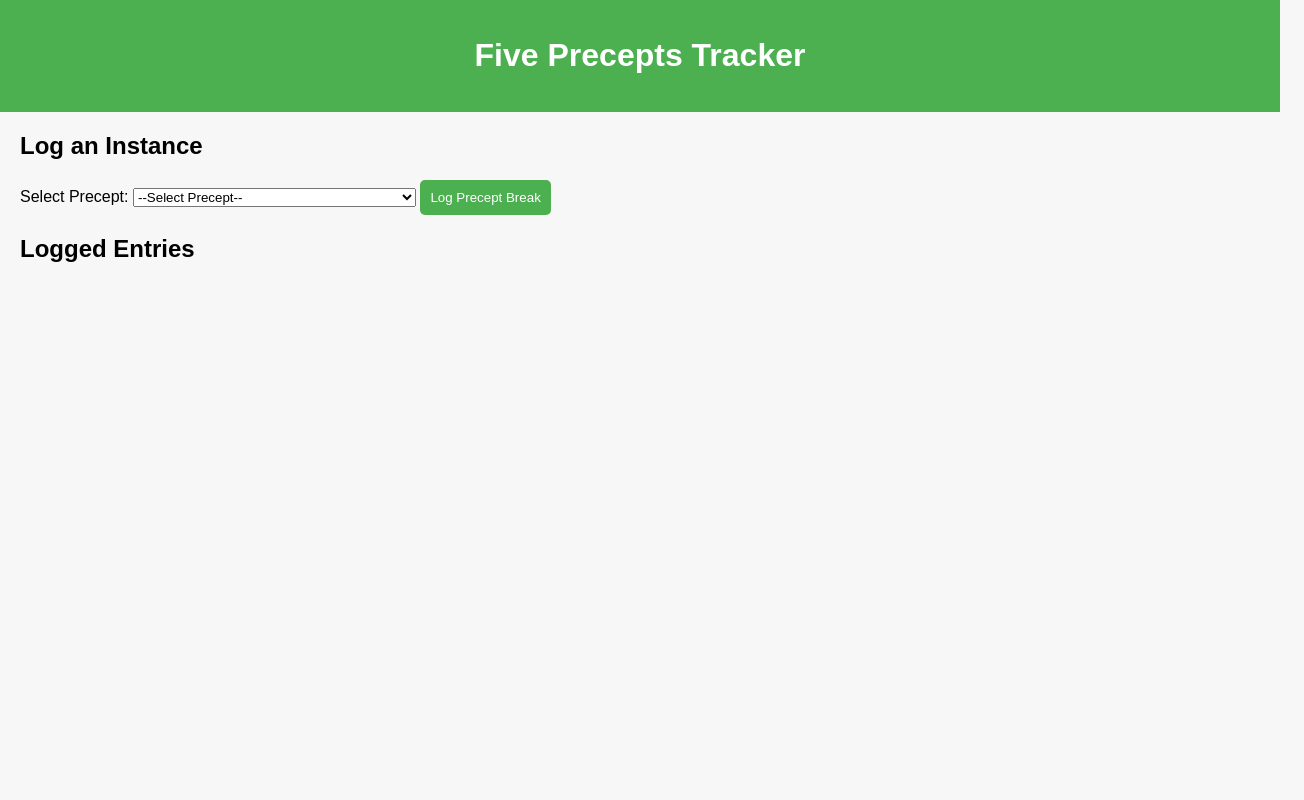
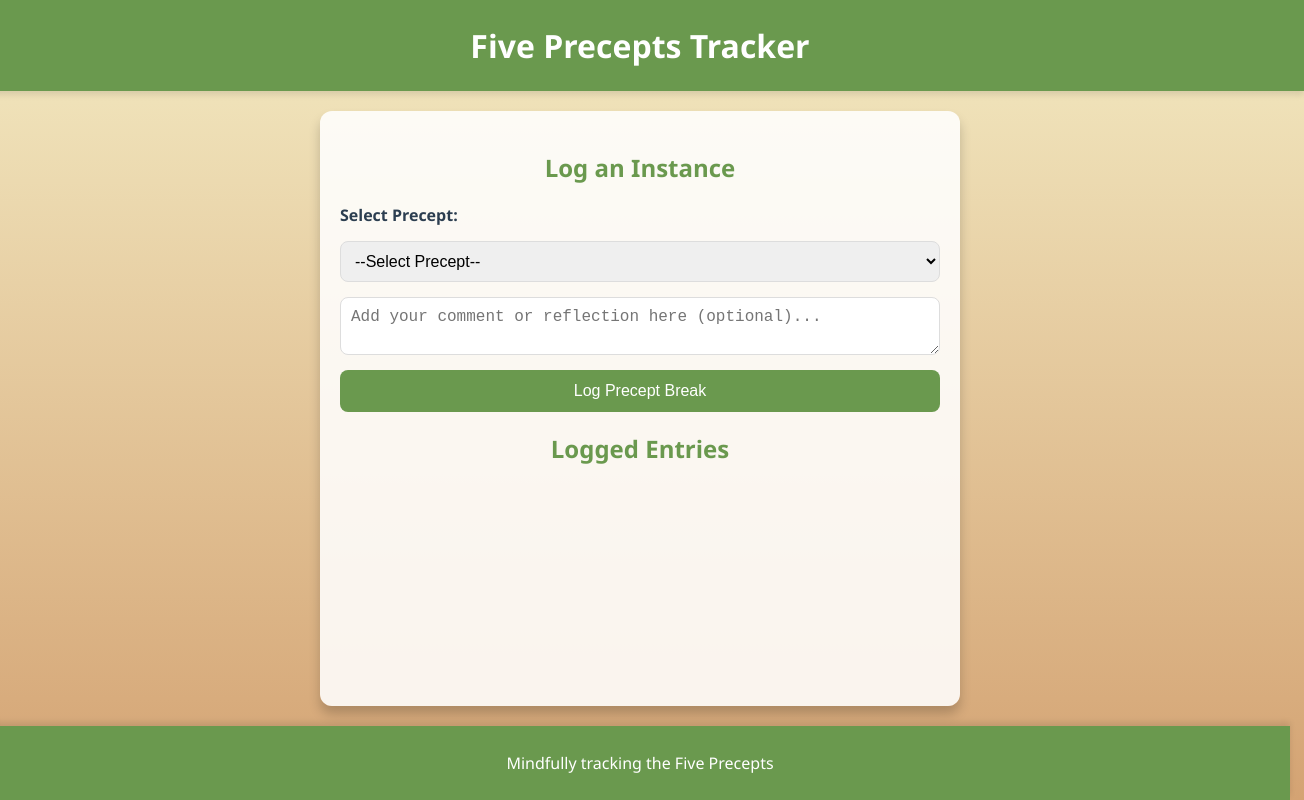
Before and after one commit to jack-the-rapper/five-precepts-tracker, a plain HTML site: page index.html in a window 1280 px wide. Shown: the whole page, 1304 px wide, since content can reach past the window. Drawn offline with Linux system fonts and the light colour scheme.

Commit message:
Add files via upload

```diff
--- a/index.html
+++ b/index.html
@@ -6,40 +6,107 @@
     <title>Five Precepts Tracker</title>
     <style>
         body {
-            font-family: Arial, sans-serif;
+            font-family: 'Segoe UI', Tahoma, Geneva, Verdana, sans-serif;
             margin: 0;
             padding: 0;
-            background-color: #f7f7f7;
+            background: linear-gradient(to bottom, #f3eac2, #d4a373);
+            color: #2c3e50;
+            display: flex;
+            flex-direction: column;
+            align-items: center;
+            min-height: 100vh;
         }
         header {
-            background-color: #4CAF50;
-            color: white;
-            padding: 1rem;
+            background-color: #6a994e;
+            color: #fff;
+            padding: 1.5rem;
             text-align: center;
+            width: 100%;
+            box-shadow: 0 4px 6px rgba(0, 0, 0, 0.1);
+        }
+        header h1 {
+            font-size: 2rem;
+            margin: 0;
         }
         main {
-            margin: 20px;
+            flex: 1;
+            width: 90%;
+            max-width: 600px;
+            background: #ffffffdd;
+            border-radius: 12px;
+            box-shadow: 0 8px 12px rgba(0, 0, 0, 0.2);
+            margin: 20px auto;
+            padding: 20px;
+        }
+        h2 {
+            text-align: center;
+            color: #6a994e;
+            margin-bottom: 20px;
+        }
+        form {
+            display: flex;
+            flex-direction: column;
+            gap: 15px;
+        }
+        label {
+            font-weight: bold;
+        }
+        select, textarea {
+            font-size: 1rem;
+            padding: 10px;
+            border: 1px solid #ddd;
+            border-radius: 8px;
+            width: 100%;
+            box-sizing: border-box;
+        }
+        button {
+            background-color: #6a994e;
+            color: white;
+            border: none;
+            border-radius: 8px;
+            padding: 12px;
+            font-size: 1rem;
+            cursor: pointer;
+            transition: background-color 0.3s;
+        }
+        button:hover {
+            background-color: #58874e;
         }
         .log-entry {
             display: flex;
-            justify-content: space-between;
-            align-items: center;
-            padding: 10px;
+            flex-direction: column;
+            padding: 15px;
+            margin-bottom: 15px;
             border: 1px solid #ddd;
-            border-radius: 5px;
-            margin-bottom: 10px;
-            background-color: white;
+            border-radius: 8px;
+            background: #fff;
+            box-shadow: 0 4px 6px rgba(0, 0, 0, 0.1);
         }
-        button {
-            background-color: #4CAF50;
+        .log-entry span {
+            margin-bottom: 5px;
+            color: #2c3e50;
+        }
+        .log-entry button {
+            align-self: flex-end;
+            background-color: #e76f51;
             color: white;
             border: none;
-            border-radius: 5px;
+            border-radius: 8px;
+            padding: 8px;
+            font-size: 0.9rem;
+            cursor: pointer;
+            transition: background-color 0.3s;
+        }
+        .log-entry button:hover {
+            background-color: #d64a3a;
+        }
+        footer {
+            text-align: center;
             padding: 10px;
-            cursor: pointer;
-        }
-        button:hover {
-            background-color: #45a049;
+            background-color: #6a994e;
+            color: white;
+            width: 100%;
+            box-shadow: 0 -4px 6px rgba(0, 0, 0, 0.1);
         }
     </style>
 </head>
@@ -59,13 +126,16 @@
                 <option value="4">4: Refrain from false speech</option>
                 <option value="5">5: Refrain from intoxicating drinks and drugs</option>
             </select>
+            <textarea id="reflection" placeholder="Add your comment or reflection here (optional)..."></textarea>
             <button type="submit">Log Precept Break</button>
         </form>
 
         <h2>Logged Entries</h2>
         <div id="logContainer"></div>
     </main>
-
+    <footer>
+        <p>Mindfully tracking the Five Precepts</p>
+    </footer>
     <script>
         const logForm = document.getElementById('logForm');
         const logContainer = document.getElementById('logContainer');
@@ -79,6 +149,7 @@
                 logDiv.className = 'log-entry';
                 logDiv.innerHTML = `
                     <span>${log.timestamp}: Precept ${log.precept}</span>
+                    <span>${log.reflection ? `Reflection: ${log.reflection}` : ''}</span>
                     <button onclick="deleteLog(${index})">Delete</button>
                 `;
                 logContainer.appendChild(logDiv);
@@ -94,10 +165,11 @@
         logForm.addEventListener('submit', (e) => {
             e.preventDefault();
             const precept = document.getElementById('precept').value;
+            const reflection = document.getElementById('reflection').value;
             if (!precept) return;
 
             const timestamp = new Date().toLocaleString();
-            logs.push({ precept, timestamp });
+            logs.push({ precept, reflection, timestamp });
             localStorage.setItem('preceptLogs', JSON.stringify(logs));
             renderLogs();
             logForm.reset();
```
